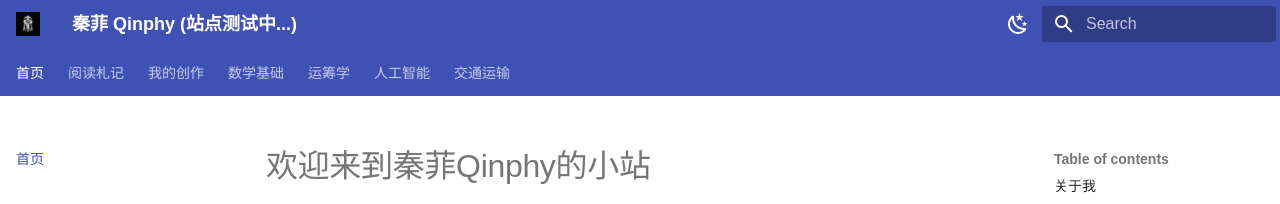
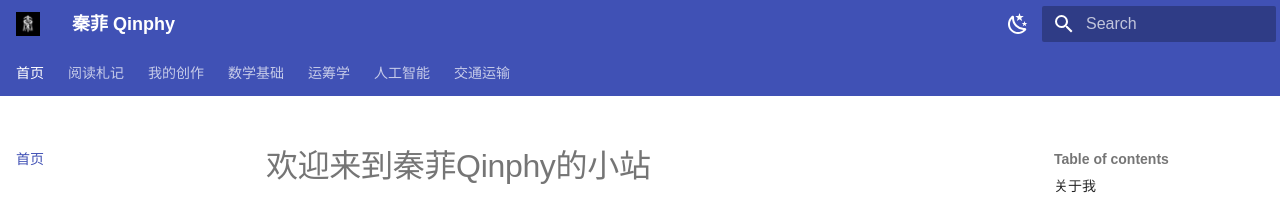
Before and after one commit to Qinphy-Hub/note-station, an MkDocs documentation site: the page built from docs/index.md, in a window 1280 px wide. Shown: the top 204 px of the page. Built offline with MkDocs 1.6.1 and Material for MkDocs 9.7.7, drawn with Linux system fonts in a browser that asks for light colours; emoji names are drawn with the system emoji font; a style sheet for code colours, icons or effects is not loaded.

Commit message:
beta version

```diff
--- a/mkdocs.yml
+++ b/mkdocs.yml
@@ -1,4 +1,4 @@
-site_name: 秦菲 Qinphy (站点测试中...)
+site_name: 秦菲 Qinphy
 site_url: https://qinphy-hub.github.io/note-station/
 theme:
   name: material
```
